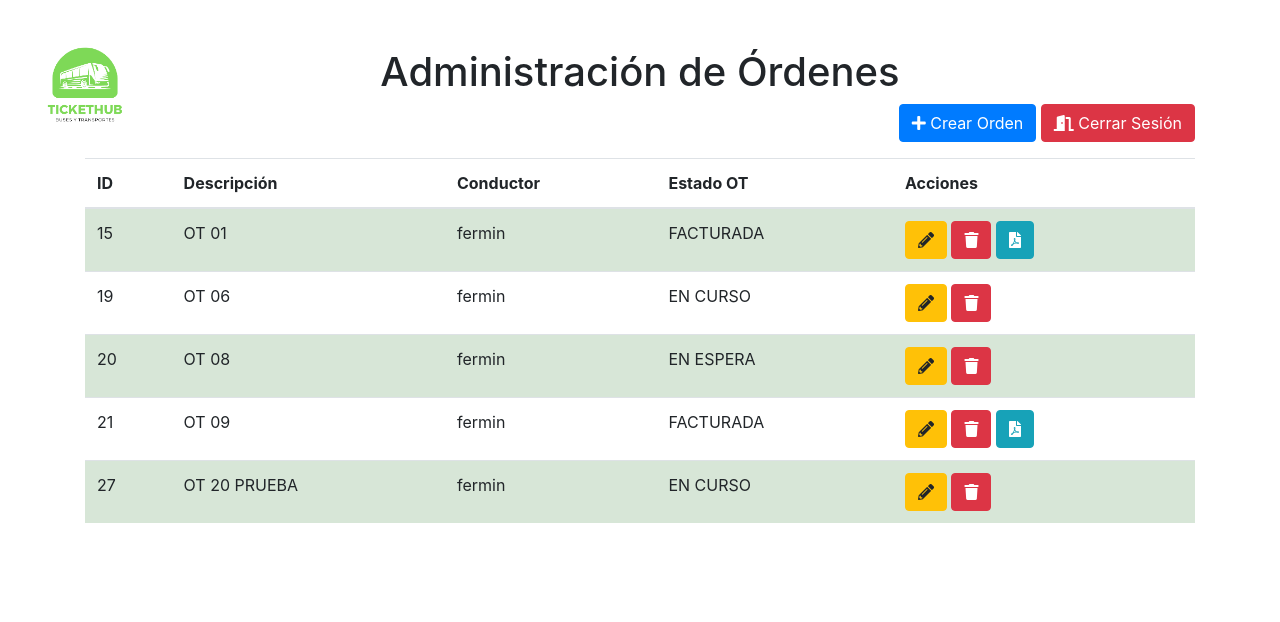
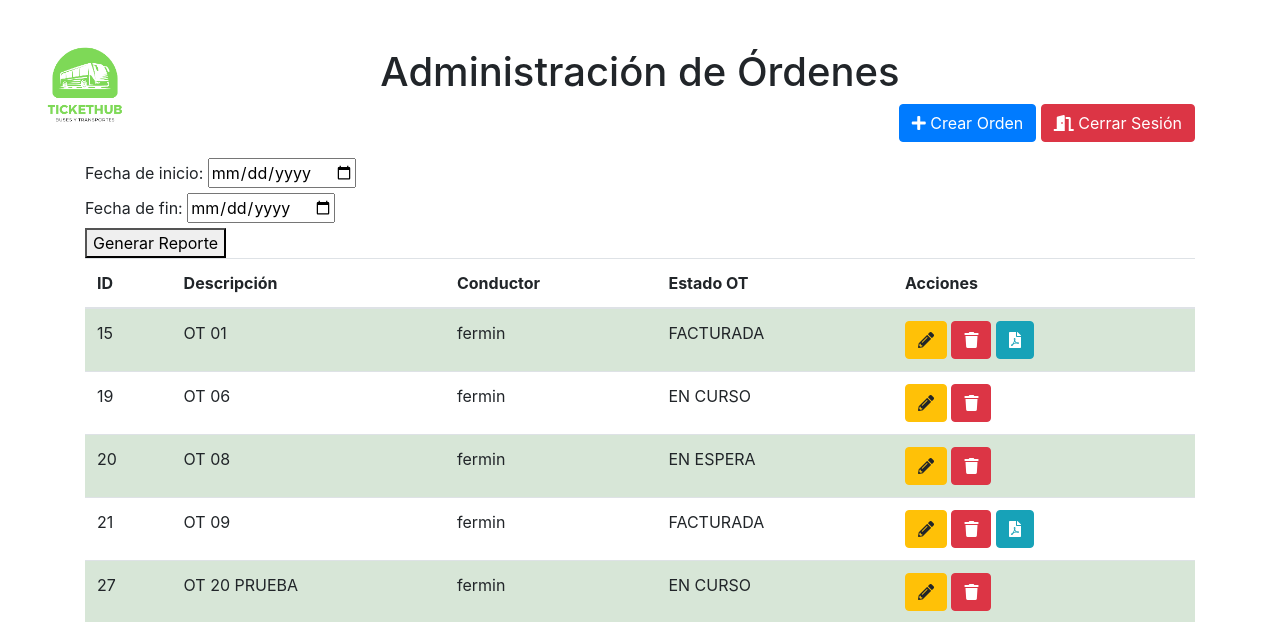
Before and after one commit to catalina2001/TICKETHUB-COLLAO-MAGGI, a Flask app: page / in a window 1280 px wide. Shown: the top 622 px of the page. Run offline with Flask 3, Linux system fonts and the light colour scheme; data comes from the database, SQL or seed files in the repository; both versions use the stored data as it was after the commit; some libraries are stand-ins or nearby versions.

Commit message:
requerimiento n6 rango fechas y pdf

```diff
--- a/app.py
+++ b/app.py
@@ -1,4 +1,4 @@
-from flask import Flask, render_template, request, redirect, url_for, flash
+from flask import Flask, make_response, render_template, request, redirect, url_for, flash
 import sqlite3
 from werkzeug.security import generate_password_hash, check_password_hash
 from flask import session
@@ -31,7 +31,7 @@ def init_db():
                 numero_maquina TEXT NOT NULL,
                 patente_maquina TEXT NOT NULL,
                 falla_reportada TEXT NOT NULL,
-                fecha_entrega_programada TEXT NOT NULL,
+                fecha_entrega_programada DATE NOT NULL,
                 necesita_repuestos INTEGER NOT NULL,
                 estado_ot TEXT NOT NULL
             )
@@ -134,6 +134,35 @@ def listar_ordenes():
     ordenes = conn.execute('SELECT * FROM orders').fetchall()
     conn.close()
     return render_template('index.html', ordenes=ordenes)
+
+
+#nuevo nuevo
+# ...
+@app.route('/generar_reporte', methods=['POST'])
+def generar_reporte():
+    fecha_inicio = request.form['fecha_inicio']
+    fecha_fin = request.form['fecha_fin']
+
+    conn = get_db_connection()
+    cursor = conn.cursor()
+    cursor.execute("SELECT * FROM orders WHERE fecha_entrega_programada BETWEEN ? AND ?", (fecha_inicio, fecha_fin))
+    ordenes = cursor.fetchall()
+    conn.close()
+
+    rendered = render_template('reporte.html', ordenes=ordenes)
+
+    # Utiliza la misma configuración de pdfkit que en generate_pdf
+    config = pdfkit.configuration(wkhtmltopdf='C:\\Program Files\\wkhtmltopdf\\bin\\wkhtmltopdf.exe')
+    pdf = pdfkit.from_string(rendered, False, configuration=config)
+
+    response = make_response(pdf)
+    response.headers['Content-Type'] = 'application/pdf'
+    response.headers['Content-Disposition'] = 'attachment; filename=reporte.pdf'
+    return response
+
+# ...
+
+#nuevo nuevo
 
 @app.route('/crear_orden', methods=['GET', 'POST'])
 def crear_orden():
--- a/templates/editar_orden.html
+++ b/templates/editar_orden.html
@@ -94,7 +94,7 @@
                     <div class="input-group-prepend">
                         <span class="input-group-text"><i class="fas fa-calendar-alt"></i></span>
                     </div>
-                    <input type="text" name="fecha_entrega_programada" class="form-control" value="{{ orden[6] }}" required>
+                    <input type="date" name="fecha_entrega_programada" class="form-control" value="{{ orden[6] }}" required>
                 </div>
             </div>
 
@@ -144,10 +144,6 @@
                     </select>
                 </div>
             </div>
-            <div class="form-group">
-                <label>Observación Factura</label>
-                <input type="text" name="obs_factura" class="form-control" placeholder="observación factura" value="">
-            </div>
 
             <div class="form-group d-flex justify-content-center">
                 <button type="submit" class="btn" style="background-color: #387c0b; color: #ffffff;">Actualizar</button>
--- a/templates/index.html
+++ b/templates/index.html
@@ -7,6 +7,18 @@
             <a href="{{ url_for('logout') }}" class="btn btn-danger mb-3">
             <i class="fas fa-door-open"></i> Cerrar Sesión</a>
     </div>
+    <form action="{{ url_for('generar_reporte') }}" method="post">
+        <div>
+            <label for="fecha_inicio">Fecha de inicio:</label>
+            <input type="date" name="fecha_inicio" required>
+        </div>
+        <div>
+            <label for="fecha_fin">Fecha de fin:</label>
+            <input type="date" name="fecha_fin" required>
+        </div>
+        <button type="submit">Generar Reporte</button>
+    </form>
+
     <table class="table table-striped">
         <thead>
             <tr>
```
Also changed, not shown: templates/reporte.html (added, +49 -0 lines), database.db, db.sqlite (added).
